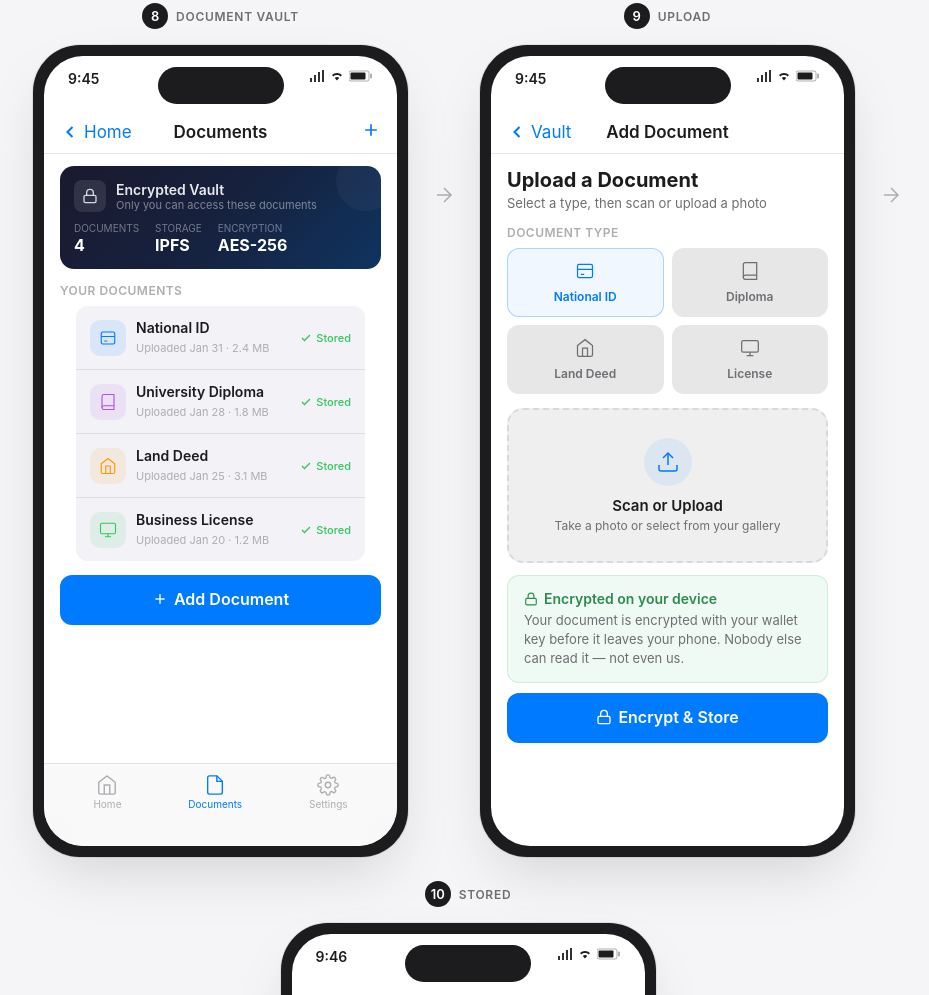
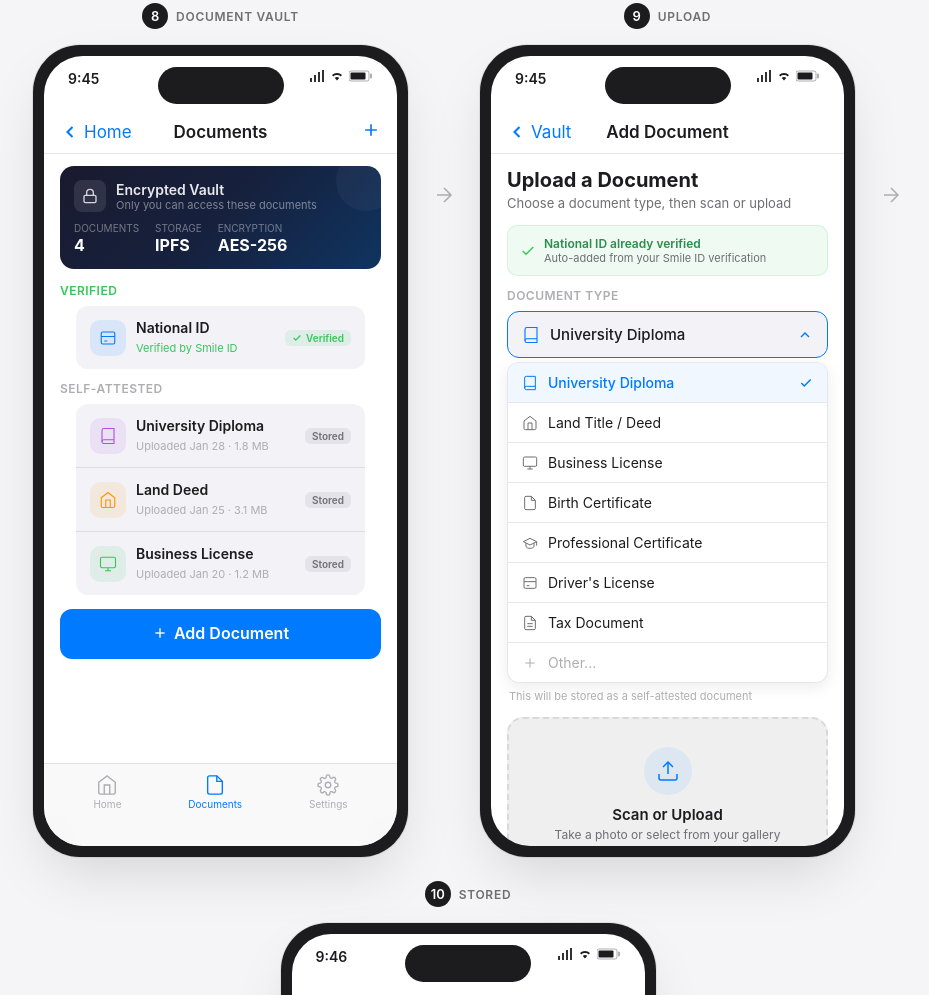
Before and after one commit to Modern-Society-Labs/lcore-sdk, a website: page zkidentity-mvp-ux.html in a window 1280 px wide. Shown: the part 5265-6260 px from the top of the page, without its empty margins (172-1101 px from the left). Drawn offline with Linux system fonts and the light colour scheme.

Commit message:
feat: update wireframe with verified/self-attested badges and dropdown document selector

```diff
--- a/zkidentity-mvp-ux.html
+++ b/zkidentity-mvp-ux.html
@@ -1050,9 +1050,9 @@ body {
                   </div>
                 </div>
 
-                <!-- Document List -->
+                <!-- Verified Documents -->
                 <div style="margin: 14px 16px 0;">
-                  <div style="font-size: 12px; font-weight: 600; color: var(--text-tertiary); letter-spacing: 0.04em; margin-bottom: 8px;">YOUR DOCUMENTS</div>
+                  <div style="font-size: 12px; font-weight: 600; color: var(--green); letter-spacing: 0.04em; margin-bottom: 8px;">VERIFIED</div>
                   <div class="list-group">
                     <div class="list-row" style="padding: 13px 14px;">
                       <div class="row-icon" style="background: rgba(0,122,255,0.1); color: var(--blue); width: 36px; height: 36px; border-radius: 10px;">
@@ -1060,13 +1060,20 @@ body {
                       </div>
                       <div style="flex: 1;">
                         <span class="row-text" style="font-size: 14px; font-weight: 600; display: block;">National ID</span>
-                        <span style="font-size: 11px; color: var(--text-tertiary);">Uploaded Jan 31 &middot; 2.4 MB</span>
+                        <span style="font-size: 11px; color: var(--green);">Verified by Smile ID</span>
                       </div>
-                      <div style="display: flex; align-items: center; gap: 4px;">
-                        <svg width="12" height="12" viewBox="0 0 24 24" fill="none" stroke="var(--green)" stroke-width="2.5"><polyline points="20 6 9 17 4 12"/></svg>
-                        <span style="font-size: 11px; color: var(--green); font-weight: 500;">Stored</span>
+                      <div style="display: flex; align-items: center; gap: 4px; padding: 2px 7px; background: rgba(52,199,89,0.1); border-radius: 6px;">
+                        <svg width="10" height="10" viewBox="0 0 24 24" fill="none" stroke="var(--green)" stroke-width="3"><polyline points="20 6 9 17 4 12"/></svg>
+                        <span style="font-size: 10px; color: var(--green); font-weight: 600;">Verified</span>
                       </div>
                     </div>
+                  </div>
+                </div>
+
+                <!-- Self-Attested Documents -->
+                <div style="margin: 12px 16px 0;">
+                  <div style="font-size: 12px; font-weight: 600; color: var(--text-tertiary); letter-spacing: 0.04em; margin-bottom: 8px;">SELF-ATTESTED</div>
+                  <div class="list-group">
                     <div class="list-row" style="padding: 13px 14px;">
                       <div class="row-icon" style="background: rgba(175,82,222,0.1); color: var(--purple); width: 36px; height: 36px; border-radius: 10px;">
                         <svg width="18" height="18" viewBox="0 0 24 24" fill="none" stroke="currentColor" stroke-width="1.5"><path d="M4 19.5A2.5 2.5 0 0 1 6.5 17H20"/><path d="M6.5 2H20v20H6.5A2.5 2.5 0 0 1 4 19.5v-15A2.5 2.5 0 0 1 6.5 2z"/></svg>
@@ -1075,9 +1082,8 @@ body {
                         <span class="row-text" style="font-size: 14px; font-weight: 600; display: block;">University Diploma</span>
                         <span style="font-size: 11px; color: var(--text-tertiary);">Uploaded Jan 28 &middot; 1.8 MB</span>
                       </div>
-                      <div style="display: flex; align-items: center; gap: 4px;">
-                        <svg width="12" height="12" viewBox="0 0 24 24" fill="none" stroke="var(--green)" stroke-width="2.5"><polyline points="20 6 9 17 4 12"/></svg>
-                        <span style="font-size: 11px; color: var(--green); font-weight: 500;">Stored</span>
+                      <div style="display: flex; align-items: center; gap: 4px; padding: 2px 7px; background: var(--fill-tertiary); border-radius: 6px;">
+                        <span style="font-size: 10px; color: var(--text-secondary); font-weight: 600;">Stored</span>
                       </div>
                     </div>
                     <div class="list-row" style="padding: 13px 14px;">
@@ -1088,9 +1094,8 @@ body {
                         <span class="row-text" style="font-size: 14px; font-weight: 600; display: block;">Land Deed</span>
                         <span style="font-size: 11px; color: var(--text-tertiary);">Uploaded Jan 25 &middot; 3.1 MB</span>
                       </div>
-                      <div style="display: flex; align-items: center; gap: 4px;">
-                        <svg width="12" height="12" viewBox="0 0 24 24" fill="none" stroke="var(--green)" stroke-width="2.5"><polyline points="20 6 9 17 4 12"/></svg>
-                        <span style="font-size: 11px; color: var(--green); font-weight: 500;">Stored</span>
+                      <div style="display: flex; align-items: center; gap: 4px; padding: 2px 7px; background: var(--fill-tertiary); border-radius: 6px;">
+                        <span style="font-size: 10px; color: var(--text-secondary); font-weight: 600;">Stored</span>
                       </div>
                     </div>
                     <div class="list-row" style="padding: 13px 14px;">
@@ -1101,9 +1106,8 @@ body {
                         <span class="row-text" style="font-size: 14px; font-weight: 600; display: block;">Business License</span>
                         <span style="font-size: 11px; color: var(--text-tertiary);">Uploaded Jan 20 &middot; 1.2 MB</span>
                       </div>
-                      <div style="display: flex; align-items: center; gap: 4px;">
-                        <svg width="12" height="12" viewBox="0 0 24 24" fill="none" stroke="var(--green)" stroke-width="2.5"><polyline points="20 6 9 17 4 12"/></svg>
-                        <span style="font-size: 11px; color: var(--green); font-weight: 500;">Stored</span>
+                      <div style="display: flex; align-items: center; gap: 4px; padding: 2px 7px; background: var(--fill-tertiary); border-radius: 6px;">
+                        <span style="font-size: 10px; color: var(--text-secondary); font-weight: 600;">Stored</span>
                       </div>
                     </div>
                   </div>
@@ -1164,32 +1168,67 @@ body {
               </div>
               <div class="scroll-content">
 
-                <!-- Document Type Selector -->
+                <!-- Header -->
                 <div style="padding: 14px 16px 6px;">
                   <div style="font-size: 20px; font-weight: 700; color: var(--text-primary); margin-bottom: 3px;">Upload a Document</div>
-                  <div style="font-size: 13px; color: var(--text-secondary);">Select a type, then scan or upload a photo</div>
+                  <div style="font-size: 13px; color: var(--text-secondary);">Choose a document type, then scan or upload</div>
                 </div>
 
-                <div style="margin: 8px 16px 0;">
+                <!-- Auto-added verified doc note -->
+                <div style="margin: 8px 16px 0; padding: 10px 12px; background: rgba(52,199,89,0.08); border: 1px solid rgba(52,199,89,0.15); border-radius: 10px; display: flex; align-items: center; gap: 8px;">
+                  <svg width="16" height="16" viewBox="0 0 24 24" fill="none" stroke="var(--green)" stroke-width="2"><polyline points="20 6 9 17 4 12"/></svg>
+                  <div style="flex: 1;">
+                    <div style="font-size: 12px; font-weight: 600; color: var(--ha-green);">National ID already verified</div>
+                    <div style="font-size: 11px; color: var(--text-secondary);">Auto-added from your Smile ID verification</div>
+                  </div>
+                </div>
+
+                <!-- Document Type Dropdown (expanded) -->
+                <div style="margin: 12px 16px 0;">
                   <div style="font-size: 12px; font-weight: 600; color: var(--text-tertiary); letter-spacing: 0.04em; margin-bottom: 8px;">DOCUMENT TYPE</div>
-                  <div style="display: grid; grid-template-columns: 1fr 1fr; gap: 8px;">
-                    <div style="background: #f0f7ff; border: 1.5px solid rgba(0,122,255,0.3); border-radius: 12px; padding: 12px; text-align: center;">
-                      <svg width="20" height="20" viewBox="0 0 24 24" fill="none" stroke="var(--blue)" stroke-width="1.5" style="margin-bottom: 4px;"><rect x="3" y="4" width="18" height="16" rx="2"/><path d="M3 10h18M7 16h4"/></svg>
-                      <div style="font-size: 12px; font-weight: 600; color: var(--blue);">National ID</div>
+                  <div style="background: var(--bg-grouped); border: 1.5px solid var(--blue); border-radius: 12px; padding: 13px 14px; display: flex; align-items: center; justify-content: space-between;">
+                    <div style="display: flex; align-items: center; gap: 10px;">
+                      <svg width="18" height="18" viewBox="0 0 24 24" fill="none" stroke="var(--blue)" stroke-width="1.5"><path d="M4 19.5A2.5 2.5 0 0 1 6.5 17H20"/><path d="M6.5 2H20v20H6.5A2.5 2.5 0 0 1 4 19.5v-15A2.5 2.5 0 0 1 6.5 2z"/></svg>
+                      <span style="font-size: 15px; font-weight: 500; color: var(--text-primary);">University Diploma</span>
                     </div>
-                    <div style="background: var(--fill-secondary); border: 1.5px solid transparent; border-radius: 12px; padding: 12px; text-align: center;">
-                      <svg width="20" height="20" viewBox="0 0 24 24" fill="none" stroke="var(--text-secondary)" stroke-width="1.5" style="margin-bottom: 4px;"><path d="M4 19.5A2.5 2.5 0 0 1 6.5 17H20"/><path d="M6.5 2H20v20H6.5A2.5 2.5 0 0 1 4 19.5v-15A2.5 2.5 0 0 1 6.5 2z"/></svg>
-                      <div style="font-size: 12px; font-weight: 600; color: var(--text-secondary);">Diploma</div>
+                    <svg width="16" height="16" viewBox="0 0 24 24" fill="none" stroke="var(--blue)" stroke-width="2"><path d="M18 15l-6-6-6 6"/></svg>
+                  </div>
+                  <div style="background: var(--bg-primary); border: 1.5px solid var(--separator); border-radius: 12px; margin-top: 4px; overflow: hidden; box-shadow: 0 4px 16px rgba(0,0,0,0.08);">
+                    <div style="padding: 11px 14px; display: flex; align-items: center; gap: 10px; background: #f0f7ff;">
+                      <svg width="16" height="16" viewBox="0 0 24 24" fill="none" stroke="var(--blue)" stroke-width="1.5"><path d="M4 19.5A2.5 2.5 0 0 1 6.5 17H20"/><path d="M6.5 2H20v20H6.5A2.5 2.5 0 0 1 4 19.5v-15A2.5 2.5 0 0 1 6.5 2z"/></svg>
+                      <span style="font-size: 14px; font-weight: 500; color: var(--blue); flex: 1;">University Diploma</span>
+                      <svg width="14" height="14" viewBox="0 0 24 24" fill="none" stroke="var(--blue)" stroke-width="2.5"><polyline points="20 6 9 17 4 12"/></svg>
                     </div>
-                    <div style="background: var(--fill-secondary); border: 1.5px solid transparent; border-radius: 12px; padding: 12px; text-align: center;">
-                      <svg width="20" height="20" viewBox="0 0 24 24" fill="none" stroke="var(--text-secondary)" stroke-width="1.5" style="margin-bottom: 4px;"><path d="M3 9l9-7 9 7v11a2 2 0 0 1-2 2H5a2 2 0 0 1-2-2z"/><polyline points="9 22 9 12 15 12 15 22"/></svg>
-                      <div style="font-size: 12px; font-weight: 600; color: var(--text-secondary);">Land Deed</div>
+                    <div style="padding: 11px 14px; display: flex; align-items: center; gap: 10px; border-top: 0.5px solid var(--separator);">
+                      <svg width="16" height="16" viewBox="0 0 24 24" fill="none" stroke="var(--text-secondary)" stroke-width="1.5"><path d="M3 9l9-7 9 7v11a2 2 0 0 1-2 2H5a2 2 0 0 1-2-2z"/><polyline points="9 22 9 12 15 12 15 22"/></svg>
+                      <span style="font-size: 14px; color: var(--text-primary);">Land Title / Deed</span>
                     </div>
-                    <div style="background: var(--fill-secondary); border: 1.5px solid transparent; border-radius: 12px; padding: 12px; text-align: center;">
-                      <svg width="20" height="20" viewBox="0 0 24 24" fill="none" stroke="var(--text-secondary)" stroke-width="1.5" style="margin-bottom: 4px;"><rect x="2" y="3" width="20" height="14" rx="2"/><path d="M8 21h8M12 17v4"/></svg>
-                      <div style="font-size: 12px; font-weight: 600; color: var(--text-secondary);">License</div>
+                    <div style="padding: 11px 14px; display: flex; align-items: center; gap: 10px; border-top: 0.5px solid var(--separator);">
+                      <svg width="16" height="16" viewBox="0 0 24 24" fill="none" stroke="var(--text-secondary)" stroke-width="1.5"><rect x="2" y="3" width="20" height="14" rx="2"/><path d="M8 21h8M12 17v4"/></svg>
+                      <span style="font-size: 14px; color: var(--text-primary);">Business License</span>
+                    </div>
+                    <div style="padding: 11px 14px; display: flex; align-items: center; gap: 10px; border-top: 0.5px solid var(--separator);">
+                      <svg width="16" height="16" viewBox="0 0 24 24" fill="none" stroke="var(--text-secondary)" stroke-width="1.5"><path d="M14 2H6a2 2 0 0 0-2 2v16a2 2 0 0 0 2 2h12a2 2 0 0 0 2-2V8z"/><polyline points="14 2 14 8 20 8"/></svg>
+                      <span style="font-size: 14px; color: var(--text-primary);">Birth Certificate</span>
+                    </div>
+                    <div style="padding: 11px 14px; display: flex; align-items: center; gap: 10px; border-top: 0.5px solid var(--separator);">
+                      <svg width="16" height="16" viewBox="0 0 24 24" fill="none" stroke="var(--text-secondary)" stroke-width="1.5"><path d="M22 10v6M2 10l10-5 10 5-10 5z"/><path d="M6 12v5c0 1.66 2.69 3 6 3s6-1.34 6-3v-5"/></svg>
+                      <span style="font-size: 14px; color: var(--text-primary);">Professional Certificate</span>
+                    </div>
+                    <div style="padding: 11px 14px; display: flex; align-items: center; gap: 10px; border-top: 0.5px solid var(--separator);">
+                      <svg width="16" height="16" viewBox="0 0 24 24" fill="none" stroke="var(--text-secondary)" stroke-width="1.5"><rect x="3" y="4" width="18" height="16" rx="2"/><path d="M3 10h18"/><path d="M7 16h4"/></svg>
+                      <span style="font-size: 14px; color: var(--text-primary);">Driver's License</span>
+                    </div>
+                    <div style="padding: 11px 14px; display: flex; align-items: center; gap: 10px; border-top: 0.5px solid var(--separator);">
+                      <svg width="16" height="16" viewBox="0 0 24 24" fill="none" stroke="var(--text-secondary)" stroke-width="1.5"><path d="M14 2H6a2 2 0 0 0-2 2v16a2 2 0 0 0 2 2h12a2 2 0 0 0 2-2V8z"/><polyline points="14 2 14 8 20 8"/><line x1="16" y1="13" x2="8" y2="13"/><line x1="16" y1="17" x2="8" y2="17"/></svg>
+                      <span style="font-size: 14px; color: var(--text-primary);">Tax Document</span>
+                    </div>
+                    <div style="padding: 11px 14px; display: flex; align-items: center; gap: 10px; border-top: 0.5px solid var(--separator);">
+                      <svg width="16" height="16" viewBox="0 0 24 24" fill="none" stroke="var(--text-tertiary)" stroke-width="1.5"><line x1="12" y1="5" x2="12" y2="19"/><line x1="5" y1="12" x2="19" y2="12"/></svg>
+                      <span style="font-size: 14px; color: var(--text-tertiary);">Other...</span>
                     </div>
                   </div>
+                  <div style="font-size: 11px; color: var(--text-tertiary); margin-top: 6px; padding-left: 2px;">This will be stored as a self-attested document</div>
                 </div>
 
                 <!-- Upload Area -->
@@ -1209,7 +1248,15 @@ body {
                     <svg width="14" height="14" viewBox="0 0 24 24" fill="none" stroke="var(--ha-green)" stroke-width="2"><rect x="3" y="11" width="18" height="11" rx="2"/><path d="M7 11V7a5 5 0 0 1 10 0v4"/></svg>
                     Encrypted on your device
                   </h4>
-                  <p>Your document is encrypted with your wallet key before it leaves your phone. Nobody else can read it — not even us.</p>
+                  <p>Your document is encrypted with your wallet key before it leaves your phone. Only you can read it.</p>
+                </div>
+
+                <div class="callout" style="margin-top: 6px;">
+                  <h4>
+                    <svg width="14" height="14" viewBox="0 0 24 24" fill="none" stroke="var(--text-secondary)" stroke-width="2"><circle cx="12" cy="12" r="10"/><line x1="12" y1="8" x2="12" y2="12"/><line x1="12" y1="16" x2="12.01" y2="16"/></svg>
+                    Self-attested
+                  </h4>
+                  <p>This document is uploaded by you but not independently verified by a third party. Your verified identity adds credibility.</p>
                 </div>
 
                 <a class="cta-btn primary" style="margin-top: 10px;">
```
